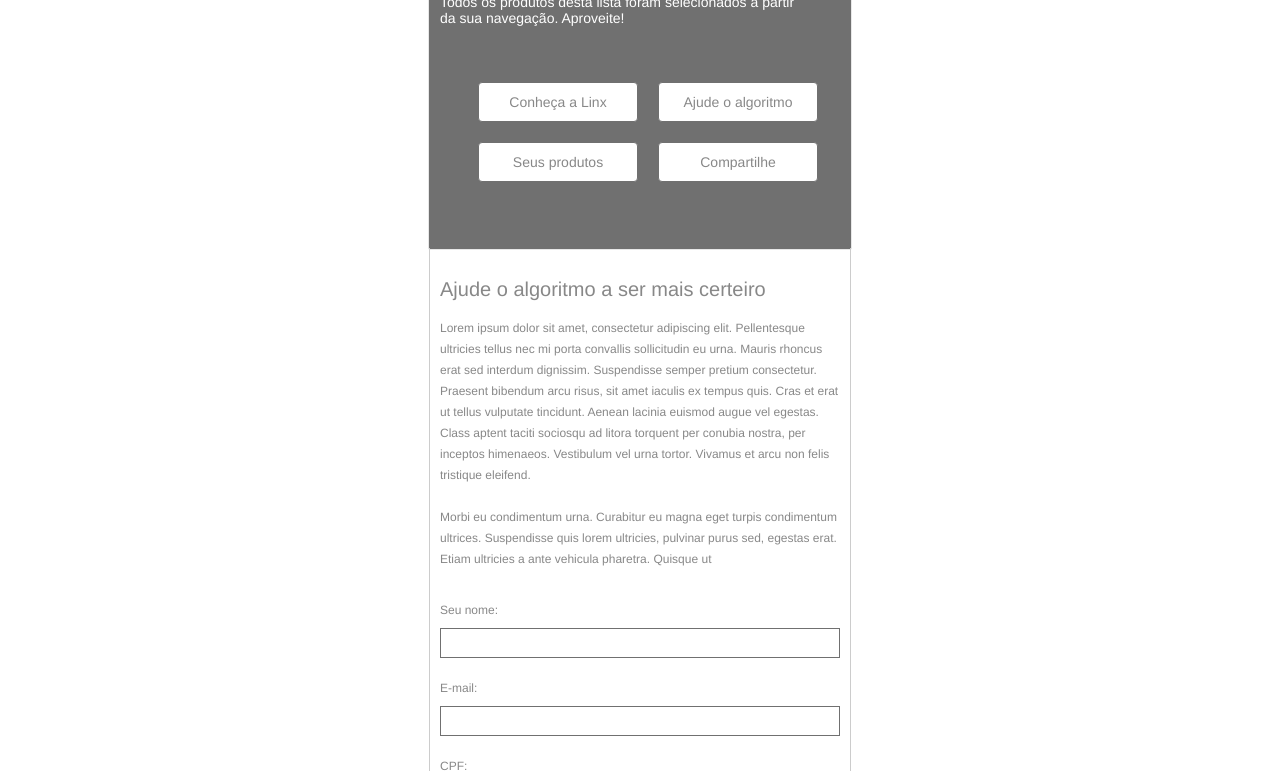
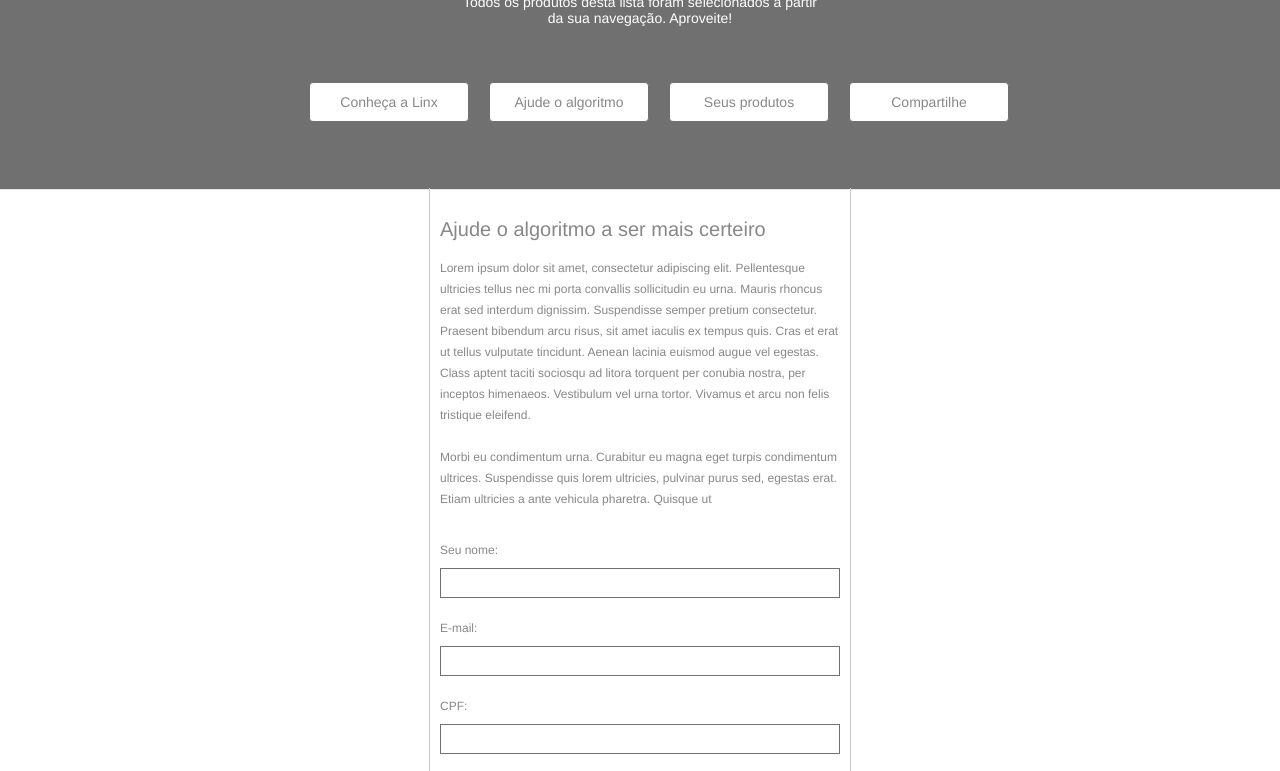
Before and after one commit to vieira-a/api-product-grid, a plain HTML site: page index.html in a window 1280 px wide. Shown: the part 149-920 px from the top of the page. Drawn offline with Linux system fonts and the light colour scheme; no server answers.

Commit message:
Layout desktop: header e navigation

```diff
--- a/src/css/styles.css
+++ b/src/css/styles.css
@@ -66,6 +66,7 @@ p {
   line-height: 175%;
 }
 
+/*MOBILE FIRST*/
 .wrapper {
 
   width: 42rem;
@@ -78,7 +79,7 @@ p {
 
   box-shadow: 0px 1px 0px 1px #CCCCCC;
 }
-
+/*HEADER*/
 #header-top {
   margin-inline: auto;
   width: 42rem;
@@ -120,6 +121,7 @@ p {
   color: var(--gray-paragraph);
 }
 
+/*CONTENT MAIN AND FORM*/
 main header h2 {
   padding-bottom: 1.7rem;
 }
@@ -158,6 +160,8 @@ main button {
   border: 1px solid var(--gray-main);
   border-radius: 0.4rem;
 }
+
+/*PRODDUCT GRID*/
 
 #products span {
   width: 23%;
@@ -209,6 +213,12 @@ main button {
   margin-top: 5.6rem;
 }
 
+#products img {
+  border: 1px solid var(--gray-main);
+  padding-inline: 2rem;
+  margin-bottom: 3rem;
+}
+
 #more-products {
   width: 26rem;
   height: 4rem;
@@ -222,12 +232,7 @@ main button {
   padding: 1rem 3.6rem;
 }
 
-#products img {
-  border: 1px solid var(--gray-main);
-  padding-inline: 2rem;
-  margin-bottom: 3rem;
-}
-
+/*SHARE SECTION*/
 #share {
   padding-top: 12.9rem;
   padding-bottom: 9.5rem;
@@ -272,6 +277,7 @@ main button {
   padding: 1rem 3.6rem;
 }
 
+/*FOOTER*/
 footer {
   margin-inline: auto;
 
@@ -292,3 +298,23 @@ footer .content {
   text-align: center;
   align-items: center;
 }
+
+/*DESKTOP VERSION*/
+@media (min-width: 1024px) {
+
+  body {
+    width: 100vw;
+  }
+
+  #header-top {
+    width: 100vw;
+    text-align: center;
+    display: flex;
+    flex-direction: column;
+    align-items: center;
+  }
+
+  #navigation ul {
+    display: flex;
+  }
+}
```
